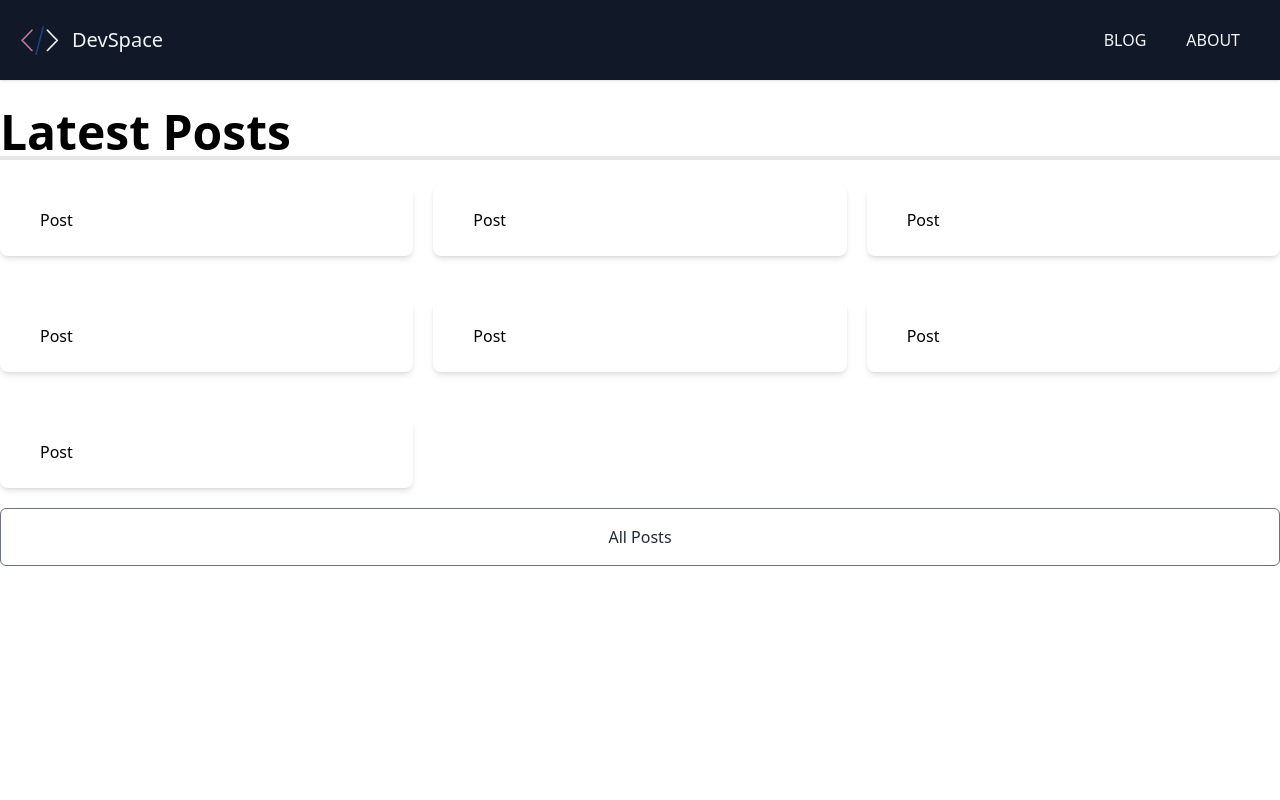
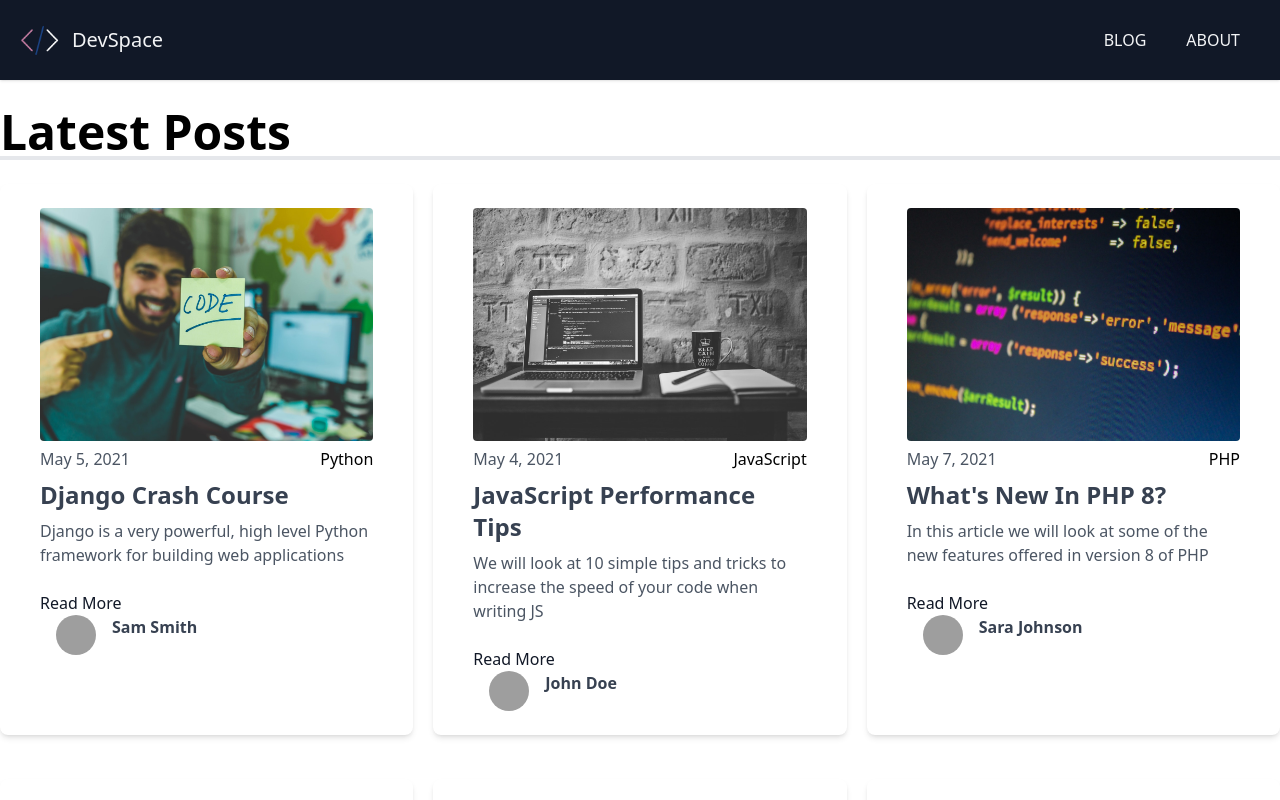
Before and after one commit to TomasGarciaDev/devspace-blog, a Next.js app: page / in a window 1280 px wide. Shown: the top 800 px of the page. Built offline with nearby package versions, Linux system fonts and the light colour scheme; grey boxes are pictures that could not be loaded.

Commit message:
Rendering all information on Post cards

```diff
--- a/components/Post.js
+++ b/components/Post.js
@@ -3,6 +3,44 @@ import Image from "next/image";
 
 export default function Post({post}) {
   return (
-    <div className="w-full px-10 py-6 bg-white rounded-lg shadow-md mt-6">Post</div>
+    <div className="w-full px-10 py-6 bg-white rounded-lg shadow-md mt-6">
+      <Image
+        src={post.frontmatter.cover_image}
+        alt=""
+        height={420}
+        width={600}
+        className='mb-4 rounded'
+      />
+
+      <div className="flex justify-between items-center">
+        <span className="font-light text-gray-600">
+          {post.frontmatter.date}
+        </span>
+
+        <div>{post.frontmatter.category}</div>
+      </div>
+
+      <div className="mt-2">
+        <Link href={`/blog/${post.slug}`}>
+          <a className="text-2xl text-gray-700 font-bold hover:underline">
+            {post.frontmatter.title}
+          </a>
+        </Link>
+        <p className="mt-2 text-gray-600">
+          {post.frontmatter.excerpt}
+        </p>
+      </div>
+
+      <div className="flex justify-between itmes-center mt-6 ">
+        <Link href={`/blog/${post.slug}`}>
+          <a className="text-gray-900 hover:text-blue-600"> Read More</a>
+        </Link>
+      </div>
+
+      <div className="flex itmes-center">
+        <img src={post.frontmatter.author_image} alt="" className="mx-4 w-10 h-10 object-cover rounded-full hidden sm:block"></img>
+        <h3 className="text-gray-700 font-bold">{post.frontmatter.author}</h3>
+      </div>
+    </div>
   )
 }
```
